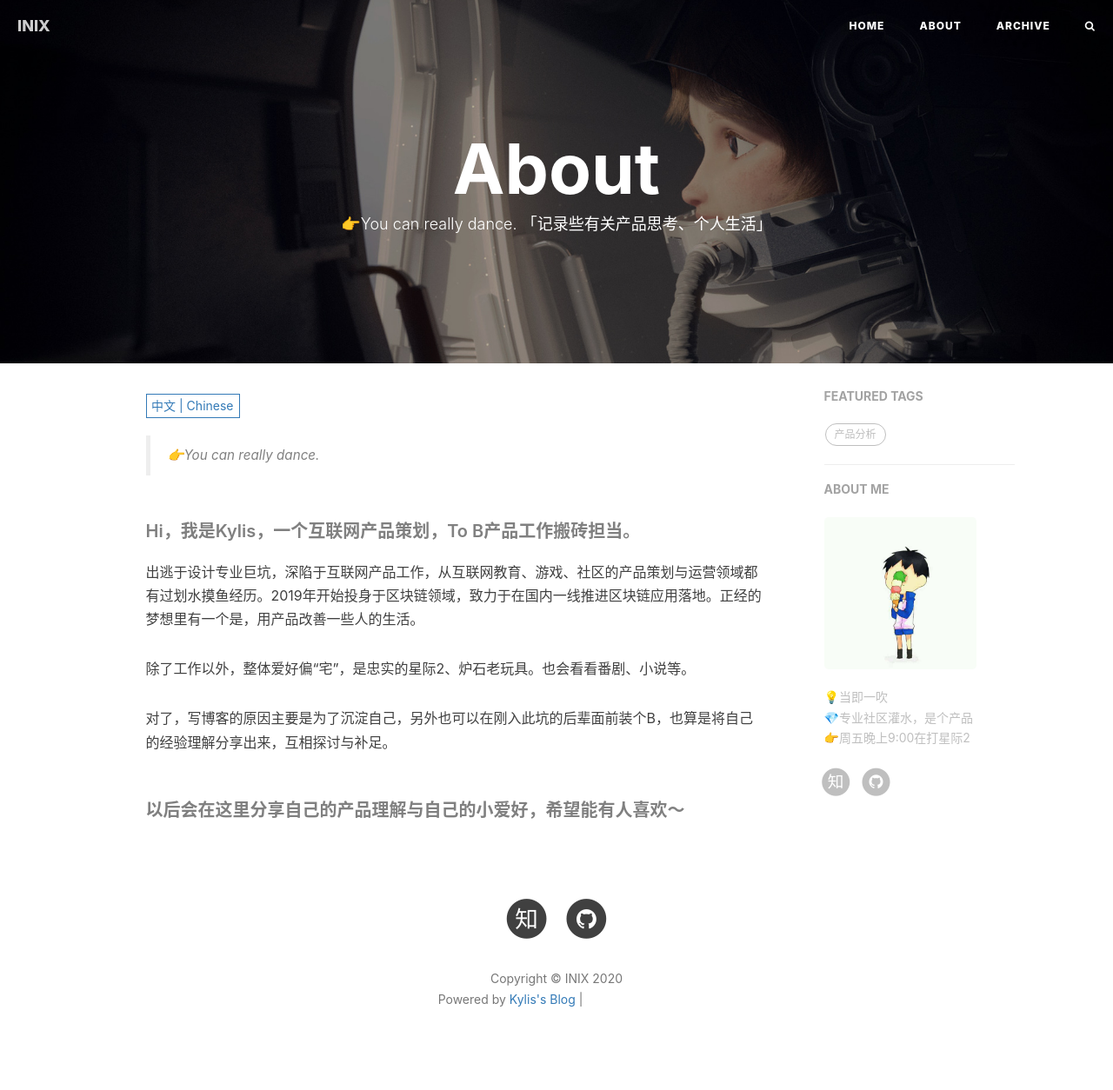
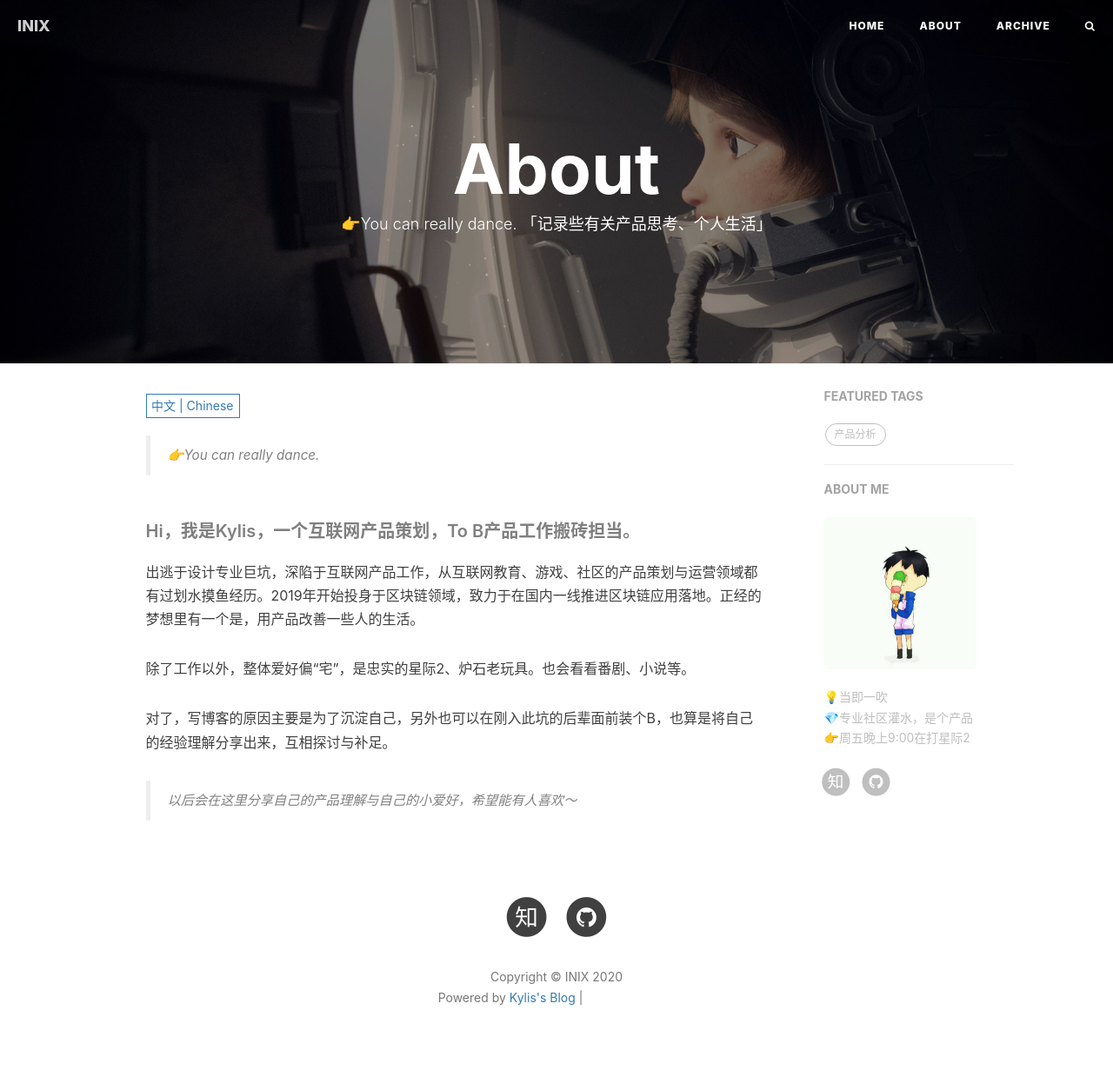
Before and after one commit to kylisss/kylisss.github.io, a Jekyll site: the page built from about.html, in a window 1280 px wide. Shown: the whole page at 87% size. Built offline with Jekyll 4.4.1, drawn with Linux system fonts in a browser that asks for light colours; nearby versions of some CDN libraries; comment, search, counter and statistics services are not loaded; grey boxes are pictures that could not be loaded.

Commit message:
Update zh.md
更新了一段话的样式

```diff
--- a/_includes/about/zh.md
+++ b/_includes/about/zh.md
@@ -8,4 +8,4 @@
 
 对了，写博客的原因主要是为了沉淀自己，另外也可以在刚入此坑的后辈面前装个B，也算是将自己的经验理解分享出来，互相探讨与补足。
 
-##### 以后会在这里分享自己的产品理解与自己的小爱好，希望能有人喜欢～
+> 以后会在这里分享自己的产品理解与自己的小爱好，希望能有人喜欢～
```
